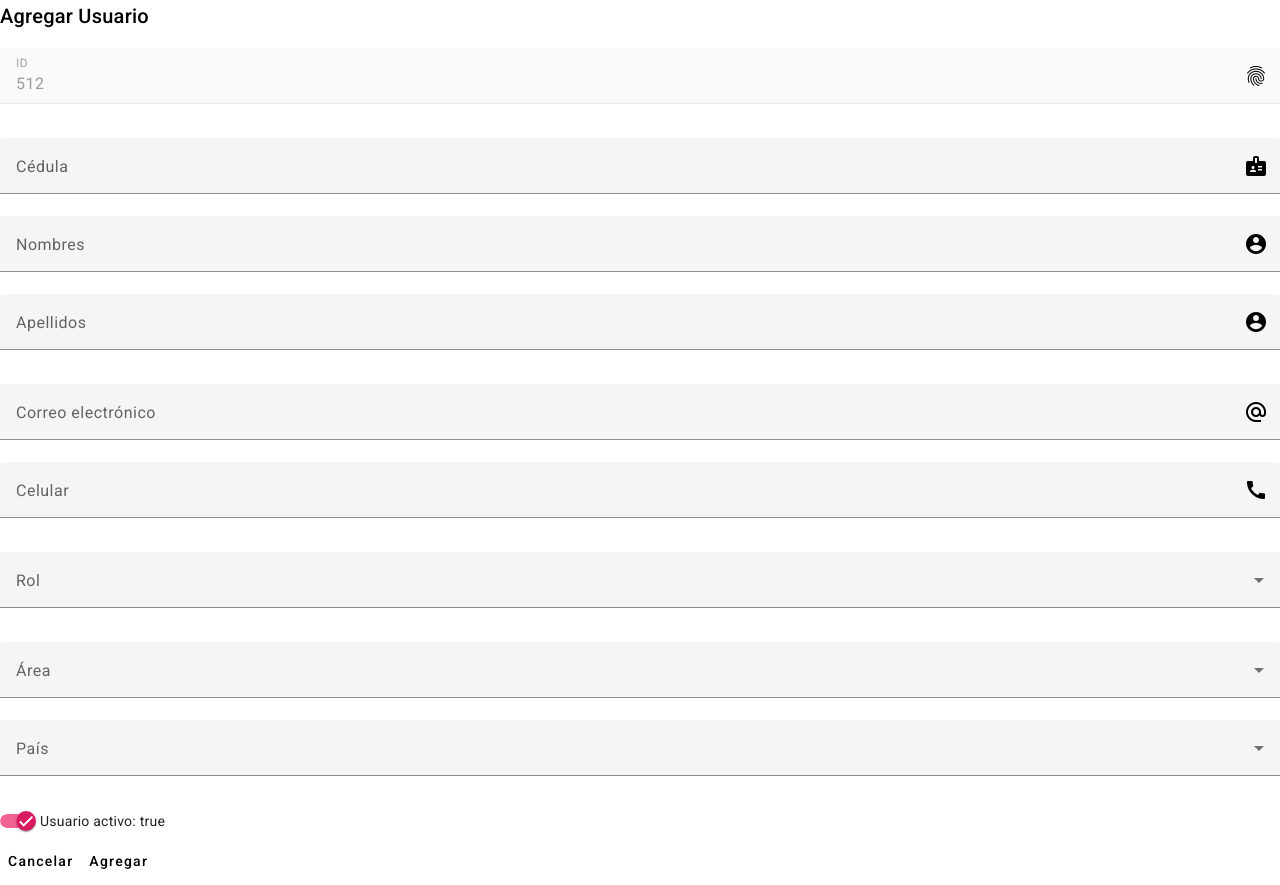
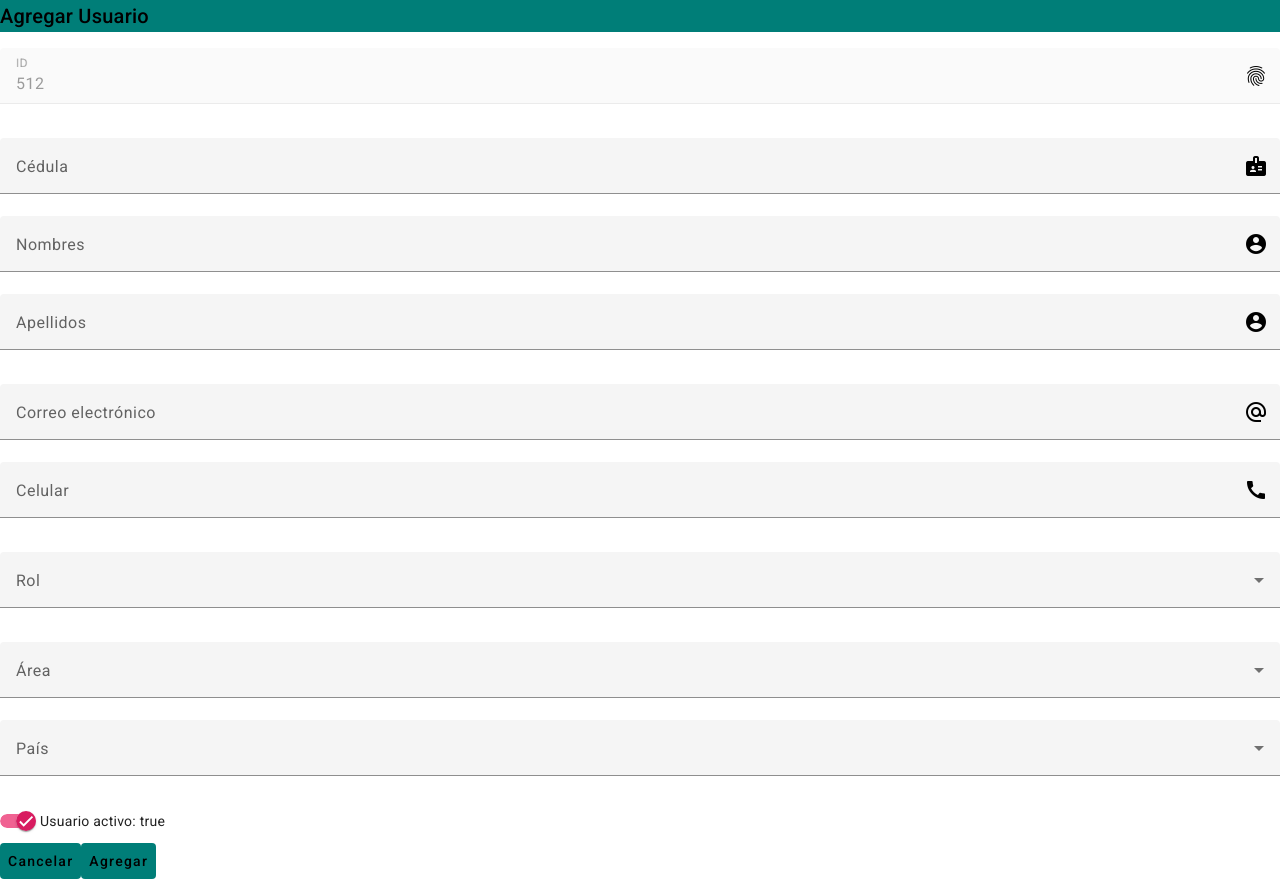
Before and after one commit to edwinescobar1810/ProyectoReembolsos, an Angular app in the folder proyecto/: page /add-usuario in a window 1280 px wide. Built offline with nearby package versions, Linux system fonts and the light colour scheme.

Commit message:
Modificaciones en ventana de diálogos eliminar y agregar usuarios v2

```diff
--- a/proyecto/src/app/add-usuario/add-usuario.component.css
+++ b/proyecto/src/app/add-usuario/add-usuario.component.css
@@ -1,3 +1,12 @@
 mat-form-field{
     width: 100%;
 }
+
+h2{
+    background-color:#007E78;
+}
+
+button{
+    background-color:#007E78;
+    color: white;
+}
--- a/proyecto/src/app/app.module.ts
+++ b/proyecto/src/app/app.module.ts
@@ -32,6 +32,7 @@ import {FormsModule} from '@angular/forms';
 import {MatDialogModule} from '@angular/material/dialog';
 import { AddUsuarioComponent } from './add-usuario/add-usuario.component';
 import {MatSelectModule} from '@angular/material/select';
+import { OpenDeleteComponent } from './open-delete/open-delete.component';
 
 
 @NgModule({
@@ -42,7 +43,8 @@ import {MatSelectModule} from '@angular/material/select';
     TiendasComponent,
     UsuariosComponent,
     ReembolsosComponent,
-    AddUsuarioComponent
+    AddUsuarioComponent,
+    OpenDeleteComponent
   ],
   imports: [
     BrowserModule,
--- /dev/null
+++ b/proyecto/src/app/open-delete/open-delete.component.css
@@ -0,0 +1,5 @@
+h2{
+    background-color:#007E78;
+    color: white;
+
+}
--- /dev/null
+++ b/proyecto/src/app/open-delete/open-delete.component.html
@@ -0,0 +1,10 @@
+<h2 mat-dialog-title><mat-icon matSuffix>person_remove</mat-icon>      Eliminar usuario</h2>
+
+<div mat-dialog-content>
+  ¿Estás seguro de eliminar el usuario Theodore Asher?
+
+</div>
+<div mat-dialog-actions>
+  <button mat-button mat-dialog-close>No</button>
+  <button mat-button mat-dialog-close cdkFocusInitial>Sí</button>
+</div>
--- a/proyecto/src/app/usuarios/usuarios.component.html
+++ b/proyecto/src/app/usuarios/usuarios.component.html
@@ -45,24 +45,28 @@
         Usuarios
       </ng-template>
       <br>
-      <mat-grid-list cols="2" rowHeight="7:1">
+      <mat-grid-list cols="2" rowHeight="13px:2px">
+
+
+
         <mat-grid-tile>
           <button mat-mini-fab color="accent" (click)="openDialog()" matTooltip="Nuevo" aria-label="add">
             <mat-icon><span class="material-symbols-outlined">
                 person_add
               </span>>nuevo</mat-icon>
           </button>
-          <button mat-mini-fab color="primary" matTooltip="Actualizar" aria-label="refresh">
+          <button mat-mini-fab color="primary" matTooltip="Editar" aria-label="refresh">
             <mat-icon><span class="material-symbols-outlined">
-                refresh
+                edit
               </span>actualizar</mat-icon>
           </button>
-          <button mat-mini-fab color="warn" matTooltip="Eliminar" aria-label="delete">
+          <button mat-mini-fab color="warn" (click)="openDelete()" matTooltip="Eliminar" aria-label="delete">
             <mat-icon><span class="material-symbols-outlined">
                 delete
               </span>eliminar</mat-icon>
           </button>
         </mat-grid-tile>
+
         <mat-grid-tile>
           <mat-form-field appearance="outline">
             <mat-label>Buscar</mat-label>
--- a/proyecto/src/app/usuarios/usuarios.component.ts
+++ b/proyecto/src/app/usuarios/usuarios.component.ts
@@ -4,6 +4,7 @@ import { MatSort } from '@angular/material/sort';
 import { MatTableDataSource } from '@angular/material/table';
 import { AddUsuarioComponent } from '../add-usuario/add-usuario.component';
 import { MatDialog } from '@angular/material/dialog';
+import { OpenDeleteComponent } from '../open-delete/open-delete.component';
 
 export interface UserData {
   id: string;
@@ -110,6 +111,14 @@ export class UsuariosComponent {
     });
   }
 
+  openDelete() {
+    const dialogRef = this.dialog.open(OpenDeleteComponent);
+
+    dialogRef.afterClosed().subscribe(result => {
+      console.log(`Dialog result: ${result}`);
+    });
+  }
+
   ngAfterViewInit() {
     this.dataSource.paginator = this.paginator;
     this.dataSource.sort = this.sort;
```
Also changed, not shown: proyecto/src/app/open-delete/open-delete.component.ts (added, +10 -0 lines), 1 other file (tests, documents, lock files or other folders).
